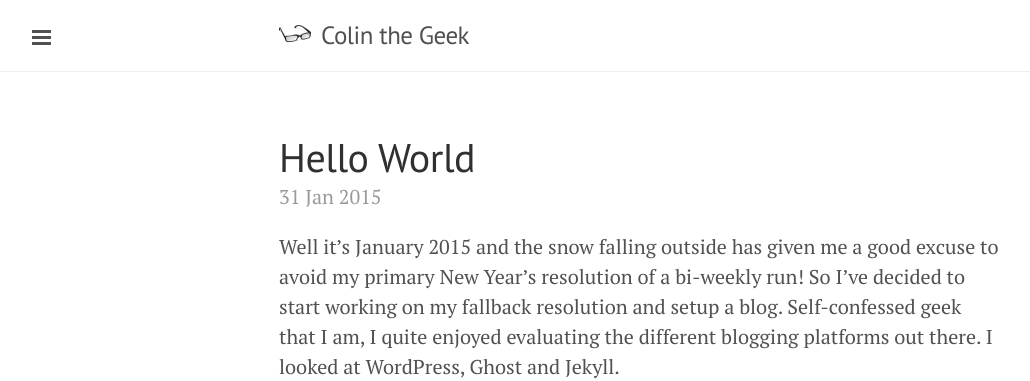
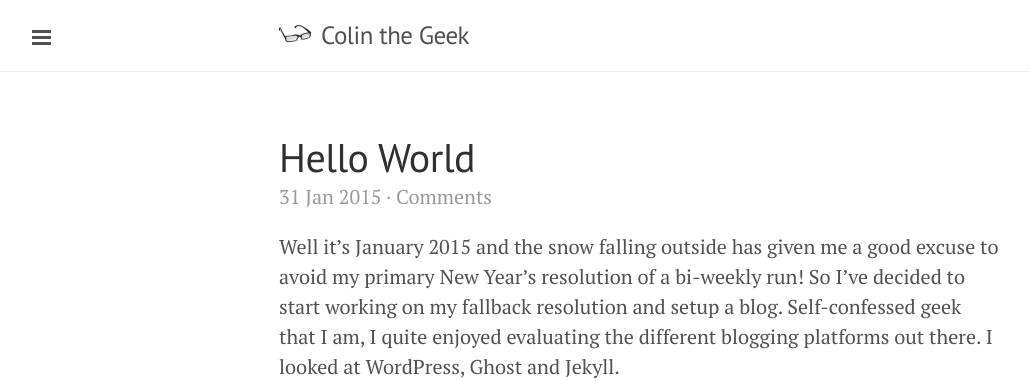
Before and after one commit to ColinOrr/colinorr.github.io, a Jekyll site: the page built from index.html, in a window 1280 px wide. Shown: the top 381 px of the page, without its empty margins (1-1031 px from the left). Built offline with Jekyll 4.4.1, drawn with Linux system fonts in a browser that asks for light colours; some web fonts are replaced; Markdown is read by kramdown in place of the engine named in the settings; the list of posts is cut into pages by our own code; comment, search, counter and statistics services are not loaded.

Commit message:
Added the Disqus comment count

```diff
--- a/_layouts/post.html
+++ b/_layouts/post.html
@@ -5,7 +5,11 @@
 
 <div class="post">
   <h1 class="post-title">{{ page.title }}</h1>
-  <span class="post-date">{{ page.date | date_to_string }}</span>
+  <span class="post-date">
+    {{ page.date | date_to_string }}
+    &middot;
+    <a href="{{ post.url }}#disqus_thread" class="post-date">Comments</a>
+  </span>
   {{ content }}
 </div>
 
--- a/index.html
+++ b/index.html
@@ -12,7 +12,11 @@
       </a>
     </h1>
 
-    <span class="post-date">{{ post.date | date_to_string }}</span>
+    <span class="post-date">
+      {{ post.date | date_to_string }}
+      &middot;
+      <a href="{{ post.url }}#disqus_thread" class="post-date">Comments</a>
+    </span>
 
     {{ post.summary | markdownify }}
 
--- a/public/css/custom.css
+++ b/public/css/custom.css
@@ -7,6 +7,10 @@
 
 @media (max-width: 48em) {
   .glasses { display: none; }
+}
+
+.post-date a {
+  display: inline;
 }
 
 .share {
```
Also changed, not shown: _layouts/default.html (+12 -0 lines).
